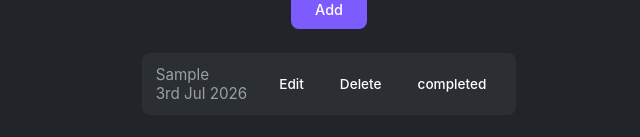
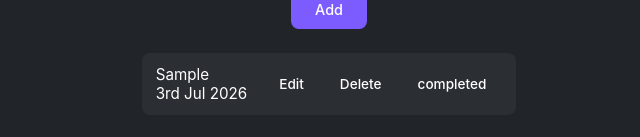
Before and after one commit to famzyjr/Todo-Application, a React (Vite) app: page / in a window 1280 px wide. Both pictures are taken after typing "Sample" into the empty fields and a click on the button "Add". Shown: the part 175-312 px from the top of the page, without its empty margins (311-951 px from the left). Built offline with nearby package versions, Linux system fonts and the light colour scheme.

Commit message:
fix: resolve todo editing and local storage issues

```diff
--- a/src/components/TodoInput.jsx
+++ b/src/components/TodoInput.jsx
@@ -9,11 +9,9 @@ const TodoInput = () => {
   const [isEdit, setIsEdit] = useState(false);
   const [Editindex, setEditIndex] = useState(null);
   const [completed, setCompleted] = useState([]);
-  console.log(localStorage);
 
   useEffect(() => {
     localStorage.setItem("todoList", JSON.stringify(todoList)) || [];
-    console.log(storedTodo);
   }, [todoList]);
 
   //handel task
@@ -21,13 +19,16 @@ const TodoInput = () => {
     if (text.trim() !== "") {
       console.log("lol");
       //updating the todoList
-      setList([...todoList,{text:text,completed:false,date: moment().format("Do MMM YYYY"),}]);
+      setList([
+        ...todoList,
+        { text: text, completed: false, date: moment().format("Do MMM YYYY") },
+      ]);
       setText("");
     }
   };
 
   const editTask = (index) => {
-    setText(todoList[index]);
+    setText(todoList[index].text);
     setEditIndex(index);
     setIsEdit(true);
   };
@@ -35,12 +36,15 @@ const TodoInput = () => {
   const saveEdit = (index) => {
     if (text.trim() === "") return;
     const updatedList = [...todoList]; //copy todo array
-    updatedList[Editindex] = text; // Replace the old text
+    console.log(updatedList);
+
+    updatedList[Editindex].text = text; // Replace the old text
     setList(updatedList);
     setText("");
     setEditIndex(null);
     setIsEdit(false);
   };
+  // saveEdit()
   const cancelEdit = () => {
     setIsEdit(false);
   };
@@ -52,9 +56,9 @@ const TodoInput = () => {
 
   const handleCompletedTodo = (index) => {
     const updatedList = [...todoList];
-     updatedList[index].completed = !updatedList[index].completed;
-      alert("TodoCompleted");
-     setList(updatedList)
+    updatedList[index].completed = !updatedList[index].completed;
+    alert("TodoCompleted");
+    setList(updatedList);
   };
 
   return (
@@ -82,15 +86,22 @@ const TodoInput = () => {
           <div className="output">
             {todoList.map((todo, index) => {
               // rendering the todoListt
-
+          console.log(todoList);
               return (
                 <div className="d" key={index}>
                   <div className="todo_output_con">
-                    <div className="todo_output " style={{textDecoration: todo.completed ? 'line-through #fff' : 'none',color:   "#9a9fa6"}} >
+                    <div
+                      className="todo_output "
+                      style={{
+                        textDecoration: todo.completed
+                          ? "line-through"
+                          : "none",
+                        color: todo.completed ? "#9a9fa6" : "#fff",
+                      }}
+                    >
                       {todo.text}{" "}
-                      <div className="date" style={{  }}>
+                      <div className="date" style={{}}>
                         {todo.date}
-
                       </div>
                     </div>
                     <div className="s">
--- a/src/index.css
+++ b/src/index.css
@@ -5,7 +5,7 @@
   --bg: #212529;
   --surface: #2b2f34;
   --line: #3a3f45;
-  --text: #ffff;
+  --text: #fff;
   --muted: #ffff;
   --accent: #7c5cff;
   --danger: #e55a6b;
```
